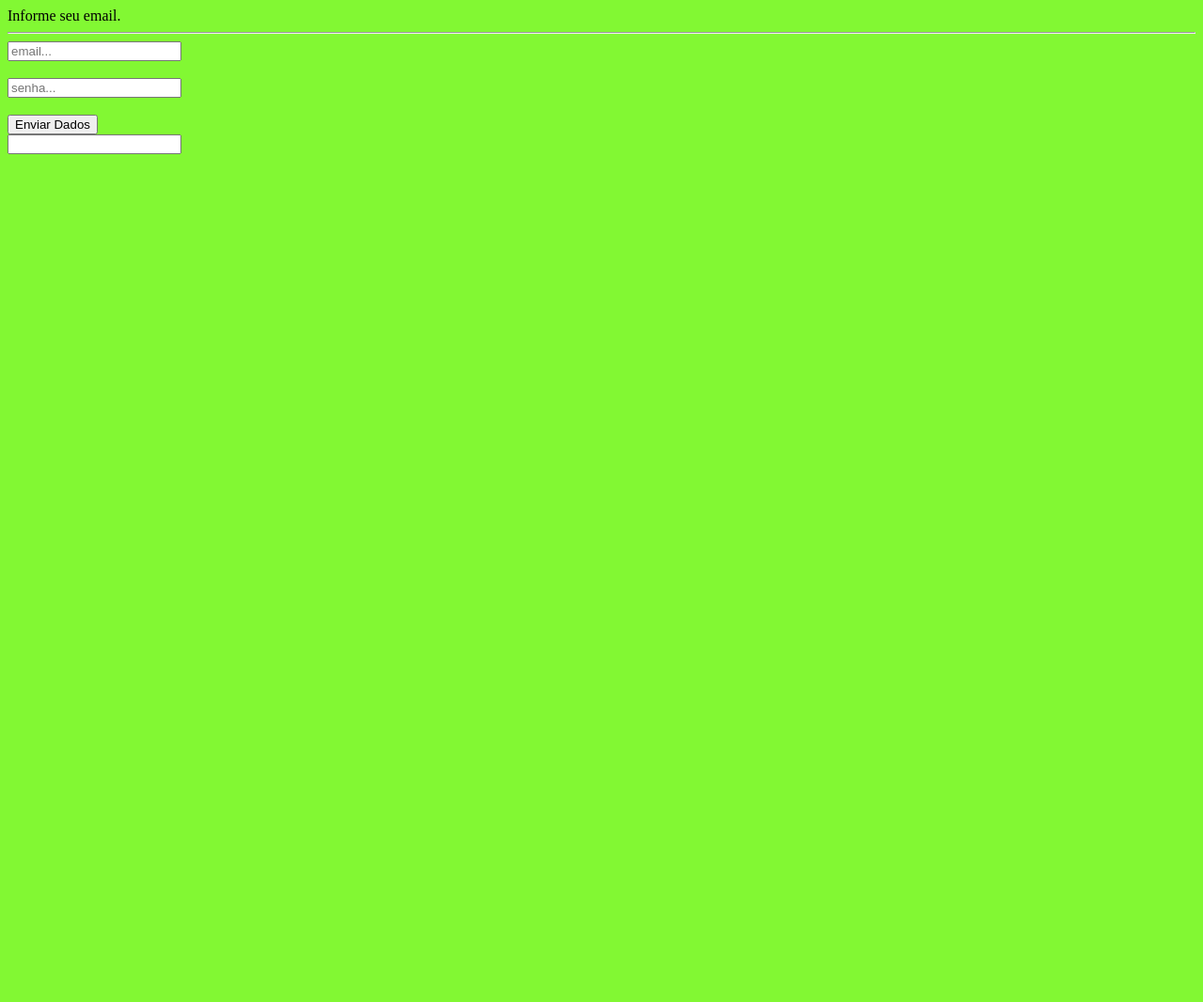
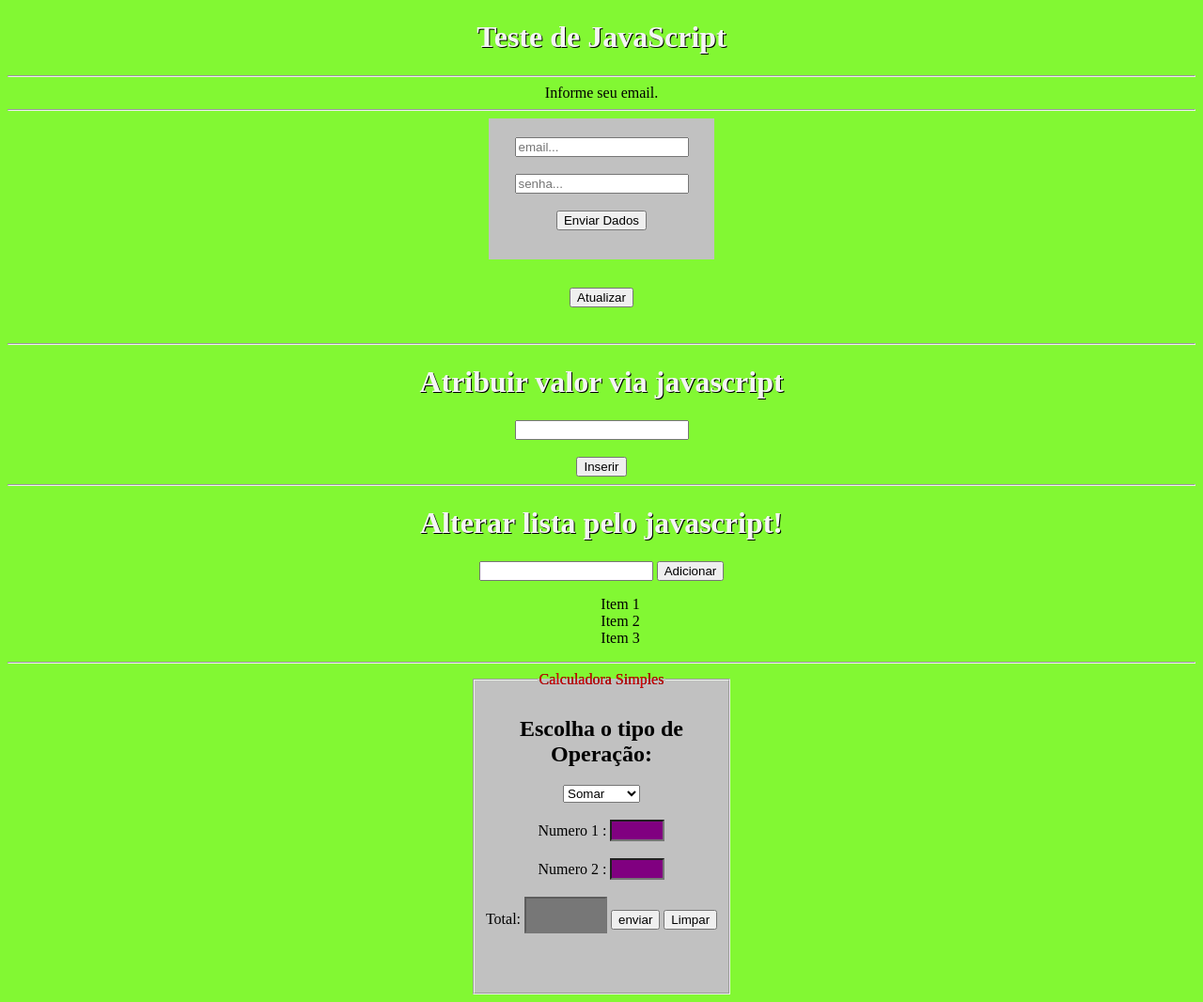
Before and after one commit to Jeferson-Vargas/modulogit, a PHP site: page / in a window 1280 px wide. Shown: the whole page at 94% size. Before the commit the page ends 164 px from the top, so only its background shows below. Run offline with PHP 8.4, Linux system fonts and the light colour scheme.

Commit message:
mudanças dia 7

```diff
--- a/estilo.css
+++ b/estilo.css
@@ -1,8 +1,81 @@
 body {
     background-color:rgb(130, 248, 51);
     font-family: 'Times New Roman', Times, serif;
+    text-align:center;
 }
 h1 {
     color:whitesmoke;
     text-shadow: 1px 1px #000;
 }
+.area {
+	display: flex;
+
+
+}
+.botao {
+	flex:1;
+    margin:30px;
+}
+.container{
+	width: 100%;
+	display: flex;
+    justify-content: center;
+    align-items: center;
+}
+
+.formulario form {
+	background-color: #c1c1c1;
+	width:200px;
+	height:110px;
+	padding: 20px;
+}
+body ul li {
+	list-style-type: none;
+}
+.calculadora input{
+	width: 50px;
+}
+
+.areaCalc{
+	width: 100%;
+	display: flex;
+    justify-content: center;
+    align-items: center;
+}
+
+.calculadora fieldset {
+	background-color: #c1c1c1;
+	width:250px;
+	height:320px;
+	padding: 10px;
+}
+
+.calculadora legend {
+	color:#e00303;
+	text-shadow: 0px 0px #000;
+}
+
+input#numero1,
+input#numero2{
+   background-color:purple;
+   color: #fff;
+   font-size: 15px;
+   width: 50px;
+}
+input#somaTotal{
+    background-color: #777;
+   color: #fff;
+   font-size: 1.8em;
+   width: 80px;
+   font-weight: bold;
+   text-align: center;
+}
+form h2{
+   color: red;
+}
+
+form #option{
+   font-size: 1.4em;
+   background-color: #777;
+   color: #6f9;
+}
--- a/index.php
+++ b/index.php
@@ -5,7 +5,7 @@
     <title>Page Title</title>
     <meta name="viewport" content="width=device-width, initial-scale=1">
     <link rel="stylesheet" type="text/css" media="screen" href="estilo.css" />
-    <!-- <script src="main.js"></script> -->
+    <script rel="text/javascript" src="script.js"></script>
 </head>
 <body>
 <?php
@@ -29,18 +29,68 @@
 		{
 			echo "Informe seu email.";
 		}
-
+		//header("Location: index.php");
 	?>
 	<hr/>
-	<form class="formulario" method="POST">
-		<input type="text" name="email" placeholder="email..."></br></br>
-		<input type="password" name="senha" placeholder="senha..."></br></br>
-		<input type="submit" value="Enviar Dados">
-	</form>
-	<div class="teste">
-		<form class="formulario" method="POST">
-		<input type="text" name="texto" />
-		</form>
+	<div class="container">
+		<div class="formulario">
+			<form method="POST">
+				<input type="text" name="email" placeholder="email..." required="email"></br></br>
+				<input type="password" name="senha" placeholder="senha..." required="senha"></br></br>
+				<input type="submit" value="Enviar Dados">
+			</form>
+		</div>
+	</div>
+	<div class="area">
+		<div class="botao">
+			<button onclick="atualizar()">Atualizar</button>
+		</div>
+	</div>
+
+	<hr/>
+	<h1>Atribuir valor via javascript</h1>
+	<input type="text" id="teste"></br></br>
+	<button id="Inserir" onclick="atribuir()">Inserir</button>
+	<hr/>
+
+	<h1>Alterar lista pelo javascript!</h1>
+
+	<input type="text" id="ingrediente" />
+
+	<button onclick="adicionarIngrediente()">Adicionar</button></body></html></br>
+
+	<ul id="lista">
+		<li>Item 1</li>
+		<li>Item 2</li>
+		<li>Item 3</li>
+	</ul>
+	<hr/>
+	<div class="areaCalc">
+		<div class="calculadora">
+			<fieldset>
+           		<legend>Calculadora Simples</legend>
+				<h2>Escolha o tipo de Operação: </h2>
+              	<select id="option">
+                	<option value="1" selected="selected"> Somar </option >
+                	<option value="2"> Subtrair </option >
+                	<option value="3"> Dividir </option >
+                	<option value="4"> Multiplicar </option >
+               	</select>
+               	<br/><br/>
+               	Numero 1 :
+               	<input type="text" name="numero" id="numero1"><br/><br/>
+
+               	Numero 2 :
+                <input type="text" name="numero" id="numero2"><br/><br/>
+
+                 Total: <input type="text" id="somaTotal" class="formtTotal" disabled />
+
+                <button type="button" onclick="calculadora()">enviar</button>
+                <button type="reset" onclick="limp()">Limpar</button><br/><br/>
+
+
+			</fieldset>
+		</div>
 	</div>
 </body>
 </html>
--- a/script.js
+++ b/script.js
@@ -10,4 +10,67 @@ var y = 20;
 /*
 	Escrever na pagina
 */
-document.write("<h1> Teste de JavaScript</h1>");
+document.write("<h1> Teste de JavaScript</h1><hr/>");
+
+/*
+	Ações
+
+*/
+
+function atualizar(){
+	window.location.href = window.location.href;
+}
+function atribuir()
+{
+	var alvo = document.getElementById('teste');
+	var valor = prompt("Qual seu nome?");
+	alvo.value = valor;
+}
+
+/*
+	Mudar li pelo javascript
+*/
+function adicionarIngrediente(){
+	var ing = document.getElementById("ingrediente").value;
+	var listaAtual = document.getElementById("lista").innerHTML;
+	listaAtual = listaAtual+"<li>"+ing+"</li>";
+	document.getElementById("lista").innerHTML = listaAtual;
+
+	//limpar campo
+	document.getElementById("ingrediente").value = "";
+}
+
+/*
+	Calculadora
+*/
+function calculadora(){
+
+    var numero1 = document.getElementById("numero1").value;
+    var numero2 = document.getElementById("numero2").value;
+    var valor = parseInt(document.getElementById("option").value);
+
+    switch(valor){
+
+       case 1:
+          var result = parseInt(numero1) + parseInt(numero2);
+      break;
+
+       case 2:
+          var result = parseInt(numero1) - parseInt(numero2);
+       break;
+
+       case 3:
+         var result = parseInt(numero1) / parseInt(numero2);
+       break;
+
+       case 4:
+         var result = parseInt(numero1) * parseInt(numero2);
+         break;
+  }
+
+     document.getElementById("somaTotal").value = result;
+
+ }
+function limp(){
+	document.getElementById("somaTotal").value = "";
+}
```
